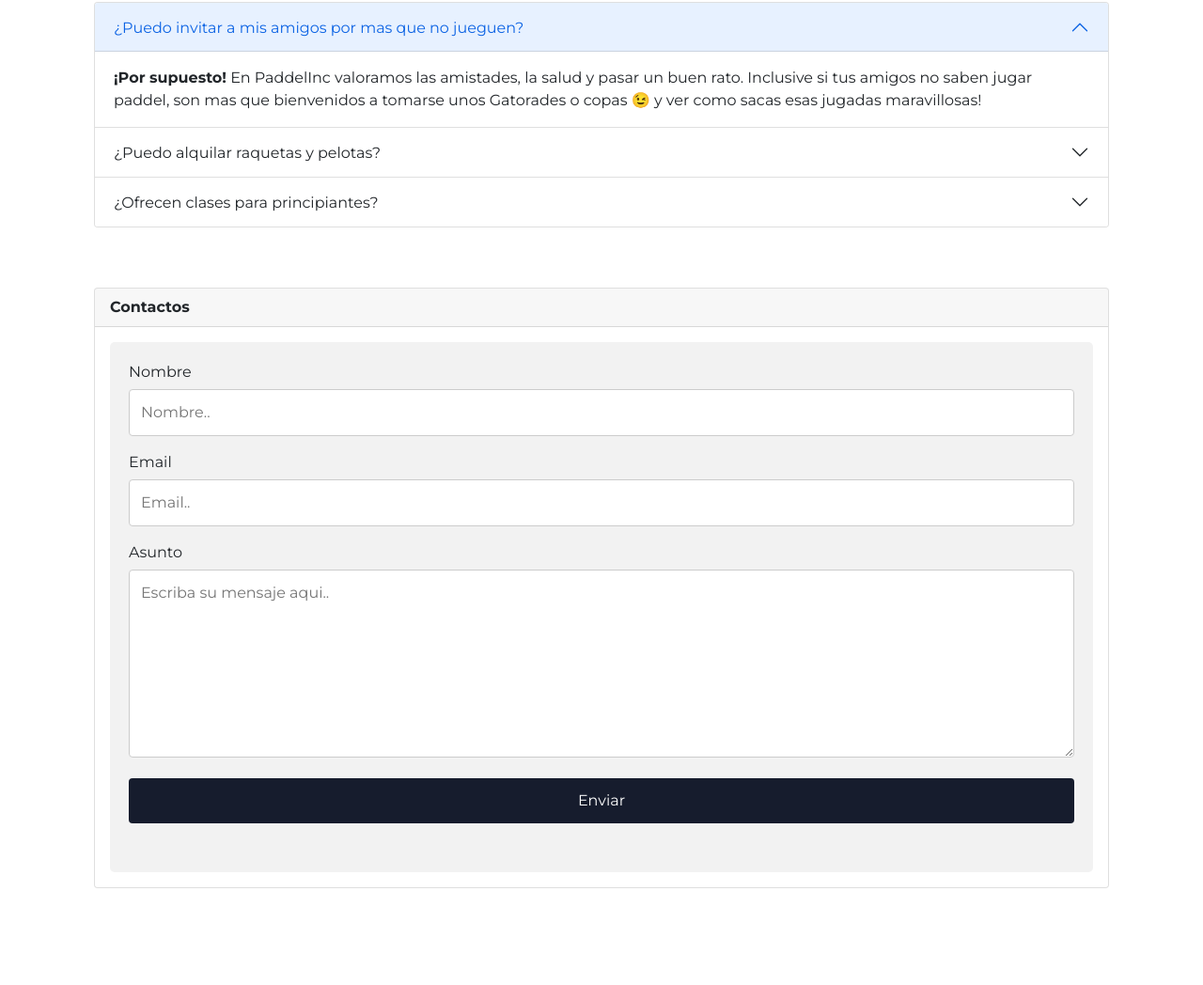
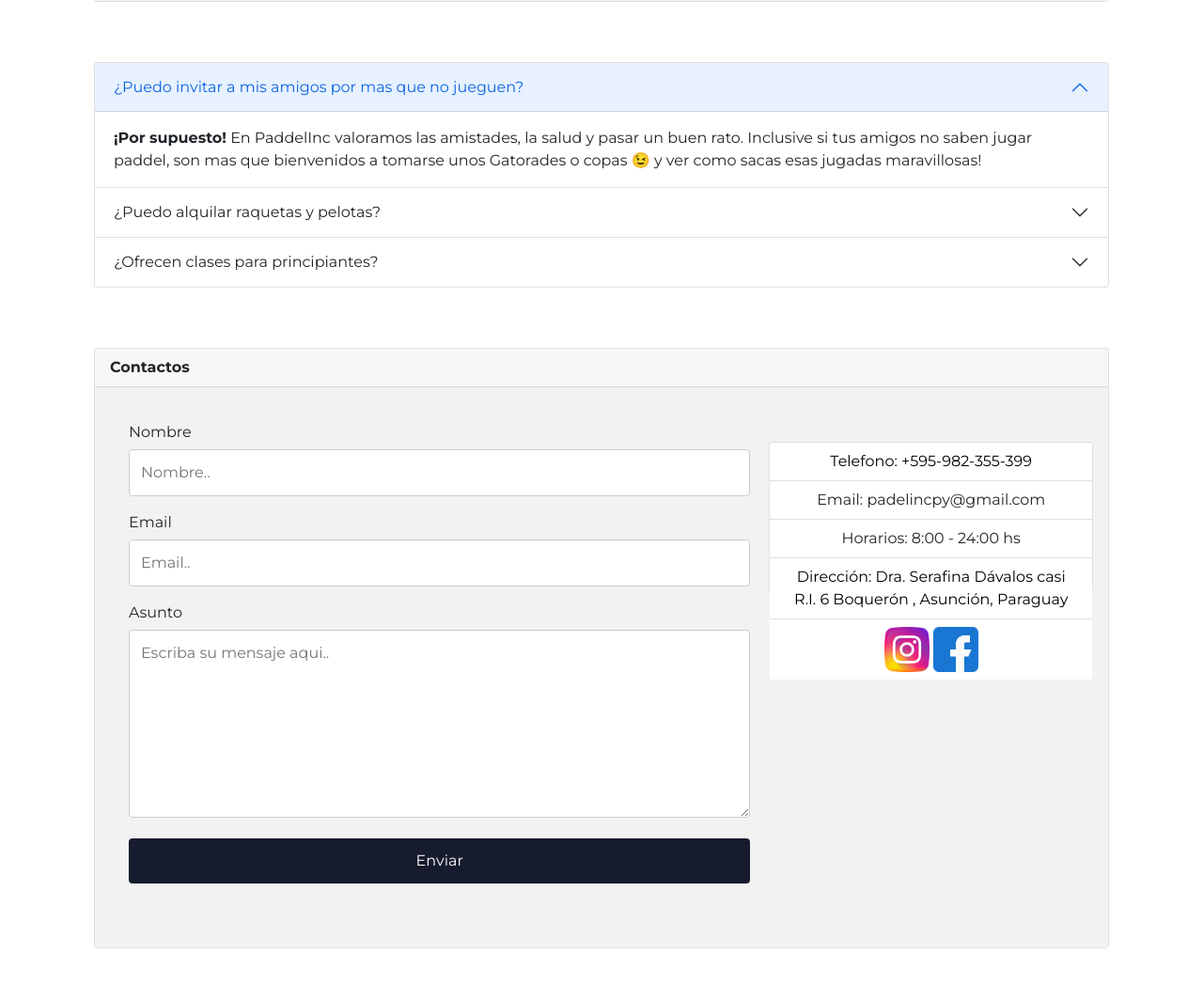
Before and after one commit to roswerk/Padel-Inc, a plain HTML site: page index.html in a window 1280 px wide. Shown: the part 2467-3515 px from the top of the page at 94% size. Before the commit the page ends 3476 px from the top, so only its background shows below. Drawn offline with nearby package versions, Linux system fonts and the light colour scheme.

Commit message:
Improved contact UI form

```diff
--- a/index.css
+++ b/index.css
@@ -73,6 +73,11 @@ body, header, footer{
   text-align: left;
 }
 
+.contactLogo{
+  width: auto;
+  height: 6vh;
+}
+
 /* Style inputs with type="text", select elements and textareas */
 input[type=text], input[type=email], input[type=name], select, textarea, .submitBtn {
   width: 100%; /* Full width */
@@ -109,6 +114,32 @@ input[type=text], input[type=email], input[type=name], select, textarea, .submit
   text-align: left;
 }
 
+.contactForm{
+  width: 100%;
+}
+
+.contactos{
+  display: flex;
+  flex-direction: row;
+  background-color: #f2f2f2;
+}
+
+.contactInfo{
+  width: 50%;
+  height: 20vh;
+  margin-top: 4%;
+}
+
+.anchorContact{
+  text-decoration: none;
+  color: black;
+}
+
+
+/* Instalaciones */
+.canchasImages{
+  padding: 3%;
+}
 
 .instalacionesImg{
   height: 45vh;
@@ -128,9 +159,10 @@ input[type=text], input[type=email], input[type=name], select, textarea, .submit
 /* Movil */
 @media only screen and (max-width: 992px) {
 
+
 /* Main Carrousel */
 .carrousel{
-  margin-top: 25%;
+  margin-top: 8%;
 }
 .w-100{
 height: 35%;
@@ -158,4 +190,15 @@ height: 35%;
   height: 30vh;
 }
 
+
+/* contactos */
+.contactos{
+  flex-wrap: wrap;
 }
+
+.contactInfo{
+  width: 100%;
+  height: 100%;
+  margin-top: 2%;
+}
+}
--- a/index.html
+++ b/index.html
@@ -393,10 +393,10 @@
     Contactos
   </div>
 
-  <div class="card-body">
+  <div class="card-body contactos">
 
     <div class="container">
-      <form action="https://formspree.io/f/mayaaqwp" method="post">
+      <form action="https://formspree.io/f/mayaaqwp" method="post" class="contactForm">
 
         <label for="fname">Nombre</label>
         <input type="name" name="nombre" placeholder="Nombre..">
@@ -407,8 +407,25 @@
         <label for="subject">Asunto</label>
         <textarea id="subject" placeholder="Escriba su mensaje aqui.." style="height:200px" name="body"></textarea>
 
-        <input type="submit" value="Enviar" class="submitBtn"></form>
+        <input type="submit" value="Enviar" class="submitBtn">
+      </form>
     </div>
+
+    <div class="card contactInfo">
+      <ul class="list-group list-group-flush">
+        <li class="list-group-item"><a href="tel:+595982355399" class="anchorContact">Telefono: +595-982-355-399</a></li>
+        <li class="list-group-item">Email: padelincpy@gmail.com</li>
+        <li class="list-group-item">Horarios: 8:00 - 24:00 hs</li>
+        <li class="list-group-item"><a href="https://goo.gl/maps/RpsQSYRenRh2vAbA6" class="anchorContact" target="_blank">Dirección: Dra. Serafina Dávalos casi R.I. 6 Boquerón , Asunción, Paraguay</a></li>
+        <li class="list-group-item">
+          <a href="https://www.instagram.com/padel_inc/" target="_blank">
+            <img src="resources/instagram.png" class="contactLogo"></a>
+          <a href="www.facebook.com" target="_blank">
+            <img src="resources/facebook.png" class="contactLogo"></a>
+        </li>
+      </ul>
+
+  </div>
 
   </div>
 </div>
```
